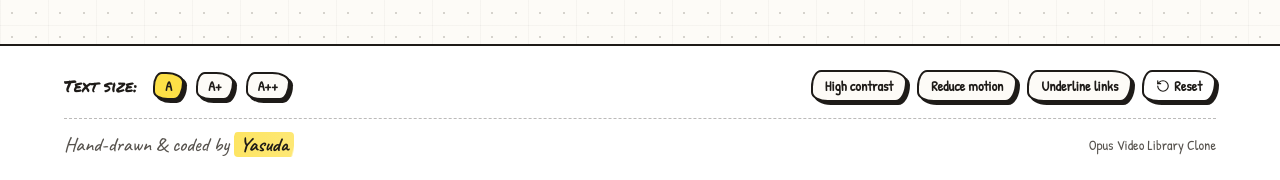
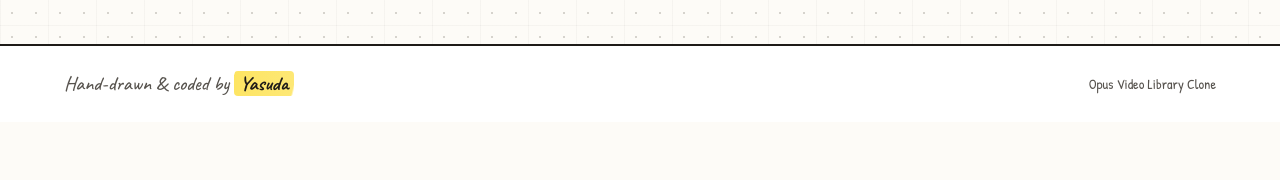
Before and after one commit to jusnie/Animations-Library, a React (Vite) app: page / in a window 1280 px wide. Shown: the part 1319-1499 px from the top of the page. After the commit the page ends 1441 px from the top, so only its background shows below. Built offline with nearby package versions, Linux system fonts and the light colour scheme.

Commit message:
Remove text size, contrast, and accessibility controls from footer
Co-authored-by: arena-agent <297053741+arena-agent@users.noreply.github.com>

```diff
--- a/src/App.jsx
+++ b/src/App.jsx
@@ -98,26 +98,13 @@ export default function App() {
     });
   }, []);
 
-  // Accessibility state
-  const [textSize, setTextSize] = useState('base'); // 'base' | 'lg' | 'xl'
-  const [highContrast, setHighContrast] = useState(false);
-  const [reduceMotion, setReduceMotion] = useState(false);
-  const [underlineLinks, setUnderlineLinks] = useState(false);
-
-  const resetA11y = () => {
-    setTextSize('base');
-    setHighContrast(false);
-    setReduceMotion(false);
-    setUnderlineLinks(false);
-  };
-
   const openLibraryWithFilter = (filter = {}) => {
     setActiveCat(filter.cat || 'all');
     setActiveSet(filter.set || 'all');
     setActiveFormat(filter.format || 'all');
     setActiveTech(filter.tech || 'all');
     setView('library');
-    window.scrollTo({ top: 0, behavior: reduceMotion ? 'auto' : 'smooth' });
+    window.scrollTo({ top: 0, behavior: 'smooth' });
   };
 
   const handleImportFiles = async (e) => {
@@ -217,18 +204,8 @@ export default function App() {
     setTimeout(() => setCopiedId(null), 1800);
   };
 
-  const rootClasses = [
-    'min-h-screen flex flex-col transition-colors',
-    textSize === 'lg' ? 'text-size-lg' : textSize === 'xl' ? 'text-size-xl' : '',
-    highContrast ? 'high-contrast' : '',
-    reduceMotion ? 'reduce-motion' : '',
-    underlineLinks ? 'underline-links' : '',
-  ]
-    .filter(Boolean)
-    .join(' ');
-
   return (
-    <div className={rootClasses}>
+    <div className="min-h-screen flex flex-col transition-colors">
       {/* Top Sketchbook Navbar */}
       <header className="sticky top-0 z-30 bg-[#fdfbf7]/95 backdrop-blur-sm border-b-2 border-[#1e1b18] px-4 sm:px-8 py-3">
         <div className="max-w-6xl mx-auto flex flex-wrap items-center justify-between gap-4">
@@ -569,7 +546,7 @@ export default function App() {
                           <AnimationCanvas
                             demoType={item.demoType}
                             accent={item.accent}
-                            reduceMotion={reduceMotion}
+                            reduceMotion={false}
                             interactive={item.tech === 'playable'}
                           />
                         )}
@@ -626,62 +603,9 @@ export default function App() {
         )}
       </main>
 
-      {/* Accessibility Footer */}
+      {/* Footer */}
       <footer className="border-t-2 border-[#1e1b18] bg-white px-4 sm:px-8 py-6 mt-12">
-        <div className="max-w-6xl mx-auto flex flex-wrap items-center justify-between gap-4">
-          <div className="flex flex-wrap items-center gap-3">
-            <span className="font-marker text-base mr-1">Text size:</span>
-            {[
-              { id: 'base', label: 'A' },
-              { id: 'lg', label: 'A+' },
-              { id: 'xl', label: 'A++' },
-            ].map((sz) => (
-              <button
-                key={sz.id}
-                onClick={() => setTextSize(sz.id)}
-                className={`sketch-btn px-2.5 py-0.5 text-sm font-bold cursor-pointer ${
-                  textSize === sz.id ? 'bg-[#fde047]' : 'bg-[#fdfbf7]'
-                }`}
-              >
-                {sz.label}
-              </button>
-            ))}
-          </div>
-
-          <div className="flex flex-wrap items-center gap-2.5">
-            <button
-              onClick={() => setHighContrast(!highContrast)}
-              className={`sketch-btn px-3 py-1 text-sm font-bold cursor-pointer ${
-                highContrast ? 'bg-[#1e1b18] text-white' : 'bg-[#fdfbf7]'
-              }`}
-            >
-              High contrast
-            </button>
-            <button
-              onClick={() => setReduceMotion(!reduceMotion)}
-              className={`sketch-btn px-3 py-1 text-sm font-bold cursor-pointer ${
-                reduceMotion ? 'bg-[#38bdf8]' : 'bg-[#fdfbf7]'
-              }`}
-            >
-              Reduce motion
-            </button>
-            <button
-              onClick={() => setUnderlineLinks(!underlineLinks)}
-              className={`sketch-btn px-3 py-1 text-sm font-bold cursor-pointer ${
-                underlineLinks ? 'bg-[#bbf7d0]' : 'bg-[#fdfbf7]'
-              }`}
-            >
-              Underline links
-            </button>
-            <button
-              onClick={resetA11y}
-              className="sketch-btn bg-white px-3 py-1 text-sm font-bold flex items-center gap-1 cursor-pointer"
-            >
-              <RotateCcw className="w-3.5 h-3.5" /> Reset
-            </button>
-          </div>
-        </div>
-        <div className="max-w-6xl mx-auto mt-4 pt-3 border-t border-dashed border-[#1e1b18]/30 flex flex-wrap items-center justify-between gap-2 text-sm text-[#57534e]">
+        <div className="max-w-6xl mx-auto flex flex-wrap items-center justify-between gap-2 text-sm text-[#57534e]">
           <span className="font-caveat text-xl">
             Hand-drawn &amp; coded by{' '}
             <span className="marker-highlight font-bold text-[#1e1b18]">
@@ -728,7 +652,7 @@ export default function App() {
                   <AnimationCanvas
                     demoType={selectedItem.demoType}
                     accent={selectedItem.accent}
-                    reduceMotion={reduceMotion}
+                    reduceMotion={false}
                     interactive={true}
                   />
                 </div>
```
